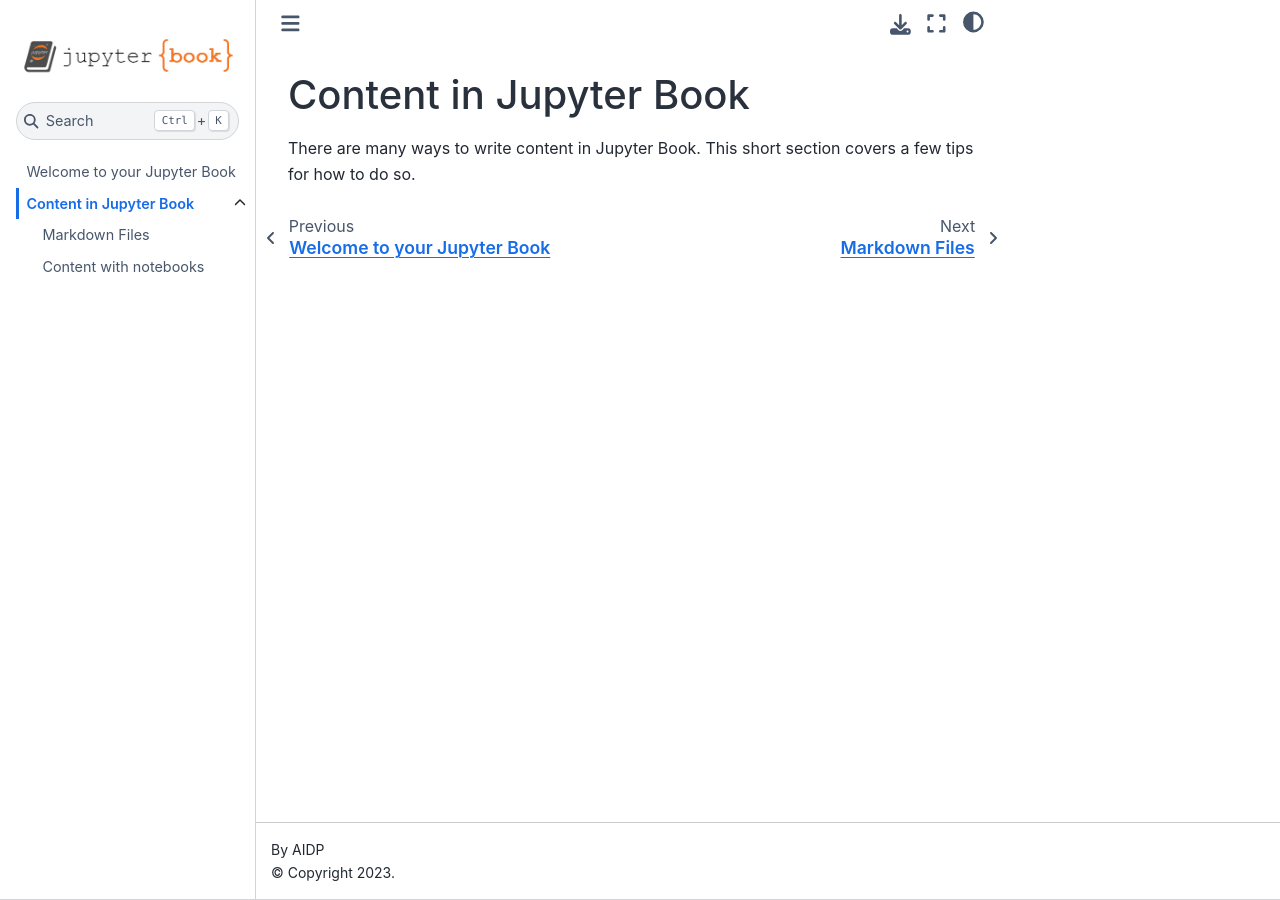
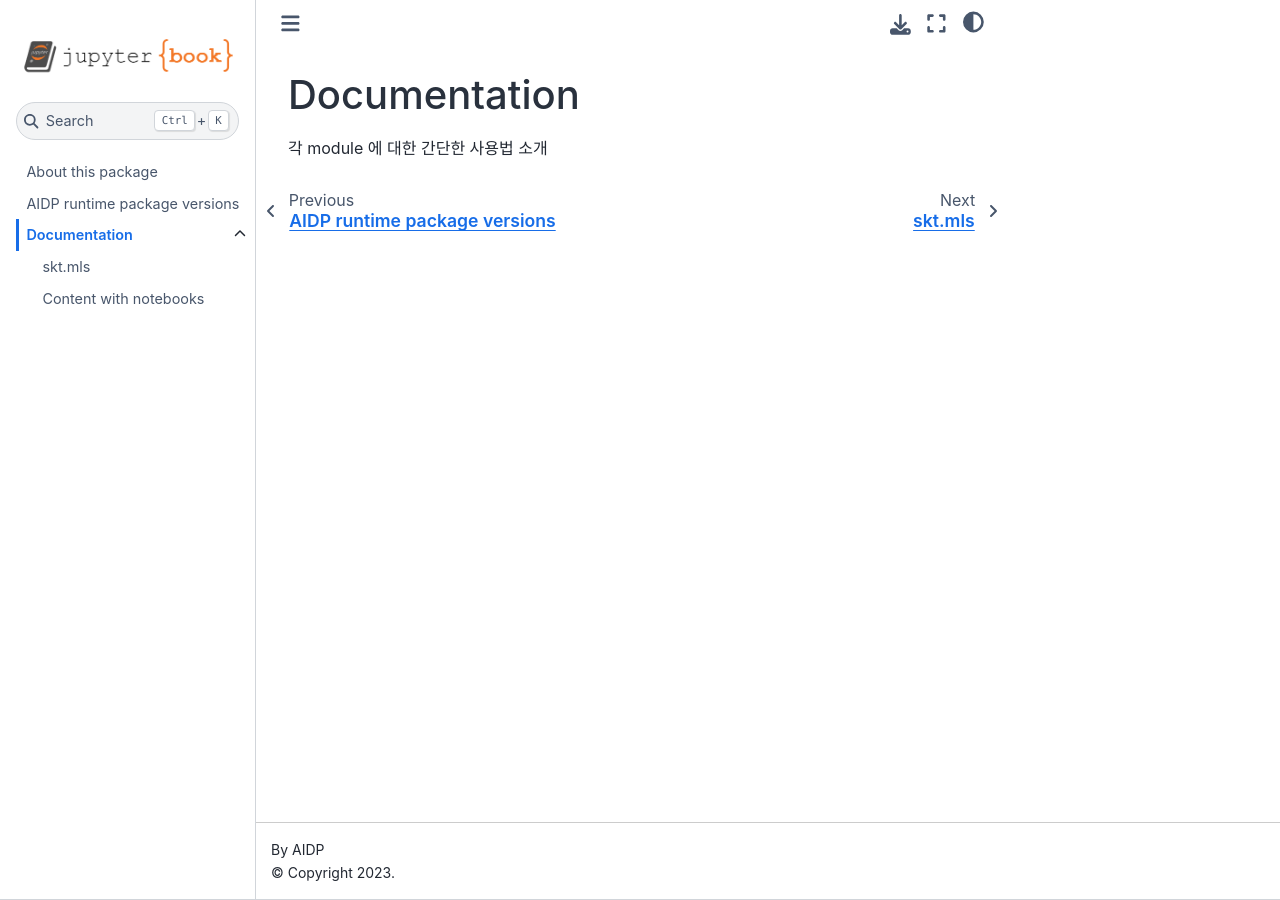
Before and after one commit to sktaiflow/skt, a Jupyter Book: the page built from book/content.md, in a window 1280 px wide. Built offline with Jupyter Book 1.0.4 settings and Sphinx 7.4.7 and the Sphinx Book theme 1.1.4, drawn with Linux system fonts in a browser that asks for light colours; some of the changed lines change nothing that is shown.

Commit message:
Update document

`````diff
--- a/book/_toc.yml
+++ b/book/_toc.yml
@@ -1,5 +1,7 @@
 - file: intro
+  sections:
+    - file: packages
 - file: content
   sections:
-    - file: markdown
+    - file: mls
     - file: notebooks
--- a/book/content.md
+++ b/book/content.md
@@ -1,5 +1,4 @@
-Content in Jupyter Book
+Documentation
 =======================
 
-There are many ways to write content in Jupyter Book. This short section
-covers a few tips for how to do so.
+각 module 에 대한 간단한 사용법 소개
--- a/book/intro.md
+++ b/book/intro.md
@@ -1,7 +1,4 @@
-Welcome to your Jupyter Book
+About this package
 ============================
 
-This is a small sample book to give you a feel for how book content is
-structured.
-
-Check out the content pages bundled with this sample book to get started.
+이 패키지에서는 AIDP 의 각 resource 들이 추상화되어 있고, 이를 통해 사용자의 실행 환경에 상관없이 동일한 코드로 대상 자원에 접근할 수 있다.
--- a/book/markdown.md
+++ /dev/null
@@ -1,125 +0,0 @@
-# Markdown Files
-
-Whether you write your book's content in Jupyter Notebooks (`.ipynb`) or
-in regular markdown files (`.md`), you'll write in the same flavor of markdown
-called **MyST Markdown**.
-
-## What is MyST?
-
-MyST stands for "Markedly Structured Text". It
-is a slight variation on a flavor of markdown called "CommonMark" markdown,
-with small syntax extensions to allow you to write **roles** and **directives**
-in the Sphinx ecosystem.
-
-## What are roles and directives?
-
-Roles and directives are two of the most powerful tools in Jupyter Book. They
-are kind of like functions, but written in a markup language. They both
-serve a similar purpose, but **roles are written in one line**, whereas
-**directives span many lines**. They both accept different kinds of inputs,
-and what they do with those inputs depends on the specific role or directive
-that is being called.
-
-### Using a directive
-
-At its simplest, you can insert a directive into your book's content like so:
-
-````
-```{mydirectivename}
-My directive content
-```
-````
-
-This will only work if a directive with name `mydirectivename` already exists
-(which it doesn't). There are many pre-defined directives associated with
-Jupyter Book. For example, to insert a note box into your content, you can
-use the following directive:
-
-````
-```{note}
-Here is a note
-```
-````
-
-This results in:
-
-```{note}
-Here is a note
-```
-
-In your built book.
-
-For more information on writing directives, see the
-[MyST documentation](https://myst-parser.readthedocs.io/).
-
-
-### Using a role
-
-Roles are very similar to directives, but they are less-complex and written
-entirely on one line. You can insert a role into your book's content with
-this pattern:
-
-```
-Some content {rolename}`and here is my role's content!`
-```
-
-Again, roles will only work if `rolename` is a valid role's name. For example,
-the `doc` role can be used to refer to another page in your book. You can
-refer directly to another page by its relative path. For example, the
-role syntax `` {doc}`intro` `` will result in: {doc}`intro`.
-
-For more information on writing roles, see the
-[MyST documentation](https://myst-parser.readthedocs.io/).
-
-
-### Adding a citation
-
-You can also cite references that are stored in a `bibtex` file. For example,
-the following syntax: `` {cite}`holdgraf_evidence_2014` `` will render like
-this: {cite}`holdgraf_evidence_2014`.
-
-Moreoever, you can insert a bibliography into your page with this syntax:
-The `{bibliography}` directive must be used for all the `{cite}` roles to
-render properly.
-For example, if the references for your book are stored in `references.bib`,
-then the bibliography is inserted with:
-
-````
-```{bibliography} references.bib
-```
-````
-
-Resulting in a rendered bibliography that looks like:
-
-```{bibliography} references.bib
-```
-
-
-### Executing code in your markdown files
-
-If you'd like to include computational content inside these markdown files,
-you can use MyST Markdown to define cells that will be executed when your
-book is built. Jupyter Book uses *jupytext* to do this.
-
-First, add Jupytext metadata to the file. For example, to add Jupytext metadata
-to this markdown page, run this command:
-
-```
-jupyter-book myst init markdown.md
-```
-
-Once a markdown file has Jupytext metadata in it, you can add the following
-directive to run the code at build time:
-
-````
-```{code-cell}
-print("Here is some code to execute")
-```
-````
-
-When your book is built, the contents of any `{code-cell}` blocks will be
-executed with your default Jupyter kernel, and their outputs will be displayed
-in-line with the rest of your content.
-
-For more information about executing computational content with Jupyter Book,
-see [The MyST-NB documentation](https://myst-nb.readthedocs.io/).
`````
Also changed, not shown: book/mls.ipynb (added), book/packages.ipynb (added), 2 other files.
